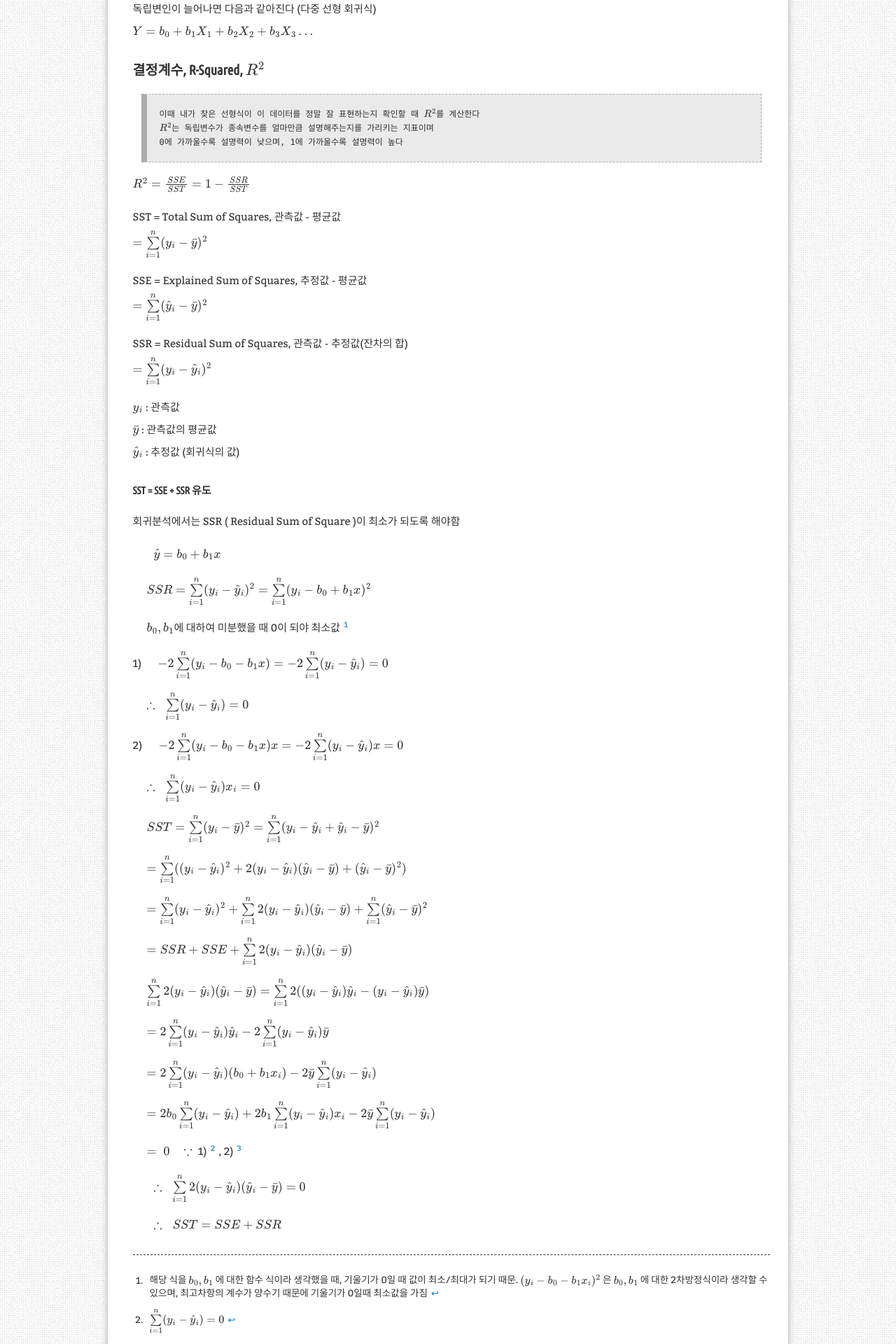
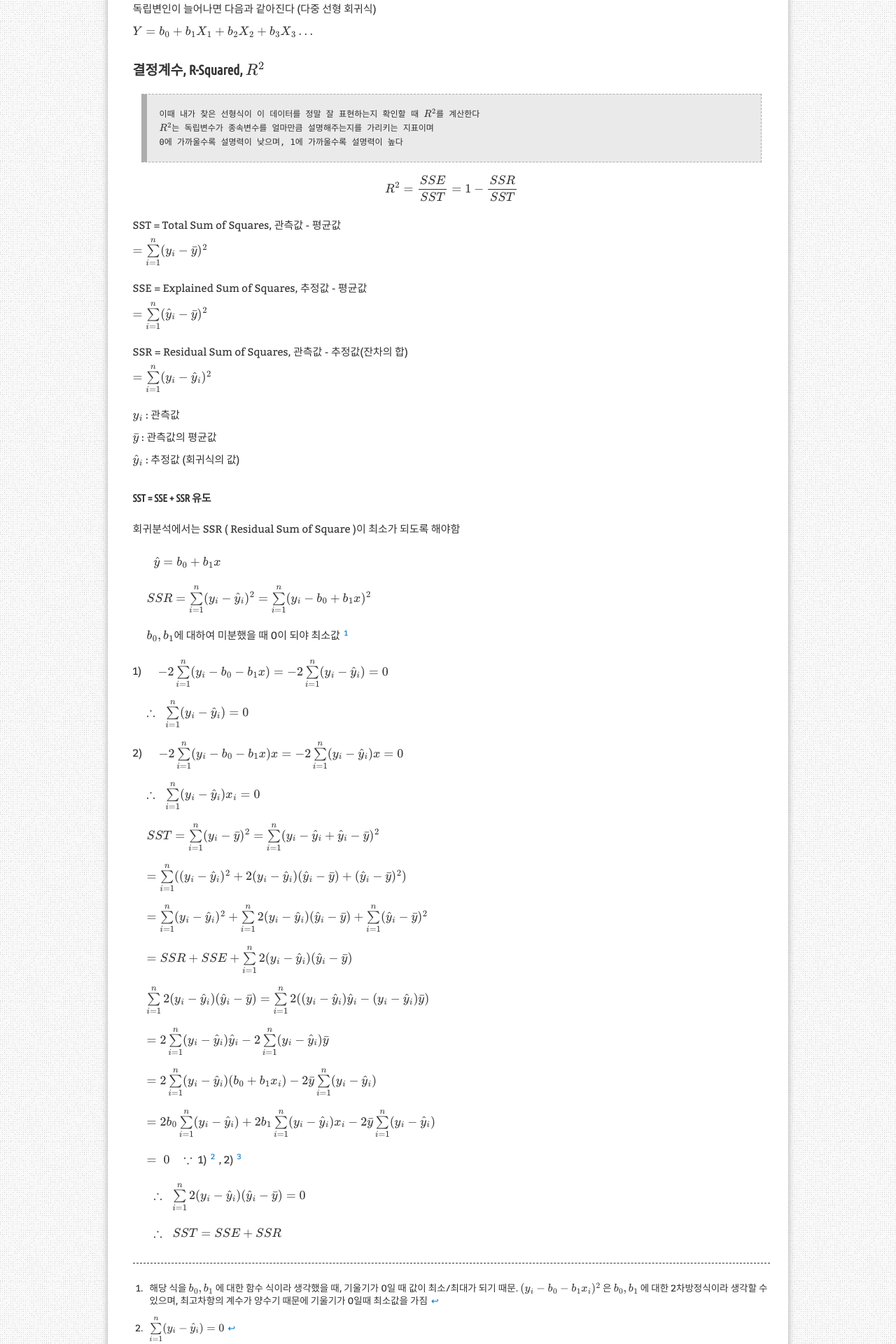
Before and after one commit to aristohyun/aristohyun.github.io, a Jekyll site: the page built from _posts/2021-06-25-Linear-Regression.md, in a window 1280 px wide. Shown: the part 1769-3689 px from the top of the page at 70% size. Built offline with Jekyll 4.4.1, drawn with Linux system fonts in a browser that asks for light colours; formulas are drawn with MathJax 3; comment, search, counter and statistics services are not loaded; grey boxes are pictures that could not be loaded.

Commit message:
Update 2021-06-25-Linear-Regression.md

```diff
--- a/_posts/2021-06-25-Linear-Regression.md
+++ b/_posts/2021-06-25-Linear-Regression.md
@@ -51,16 +51,16 @@ $Y = b_{0} + b_{1}X_{1} + b_{2}X_{2} + b_{3}X_{3} ...$
 > $R^2$는 독립변수가 종속변수를 얼마만큼 설명해주는지를 가리키는 지표이며
 > 0에 가까울수록 설명력이 낮으며, 1에 가까울수록 설명력이 높다
 
-$R^2 = \frac{SSE}{SST} = 1 - \frac{SSR}{SST}$
+$$ R^2 = \frac{SSE}{SST} = 1 - \frac{SSR}{SST} $$
 
 SST = Total Sum of Squares, 관측값 - 평균값
-$ = \sum\limits_{i=1}^{n}(y_ i - \bar{y})^2$
+$$ = \sum\limits_{i=1}^{n}(y_ i - \bar{y})^2$$
 
 SSE = Explained Sum of Squares, 추정값 - 평균값
-$ = \sum\limits_{i=1}^{n}(\hat{y}_ i - \bar{y})^2$
+$$ = \sum\limits_{i=1}^{n}(\hat{y}_ i - \bar{y})^2$$
 
 SSR = Residual Sum of Squares, 관측값 - 추정값(잔차의 합)
-$ = \sum\limits_{i=1}^{n}(y_ i - \hat{y}_ i)^2$
+$$ = \sum\limits_{i=1}^{n}(y_ i - \hat{y}_ i)^2$$
 
 $y_ i$ : 관측값
 $\bar{y}$ : 관측값의 평균값
```
